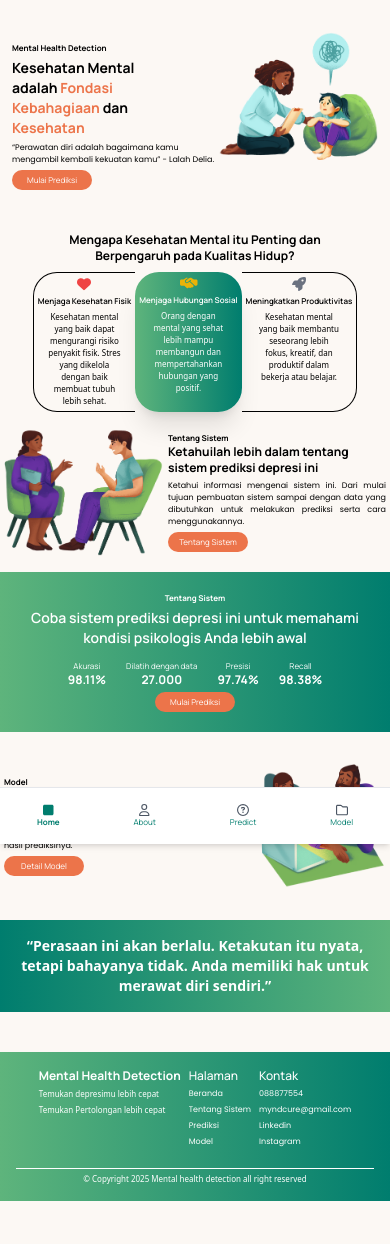
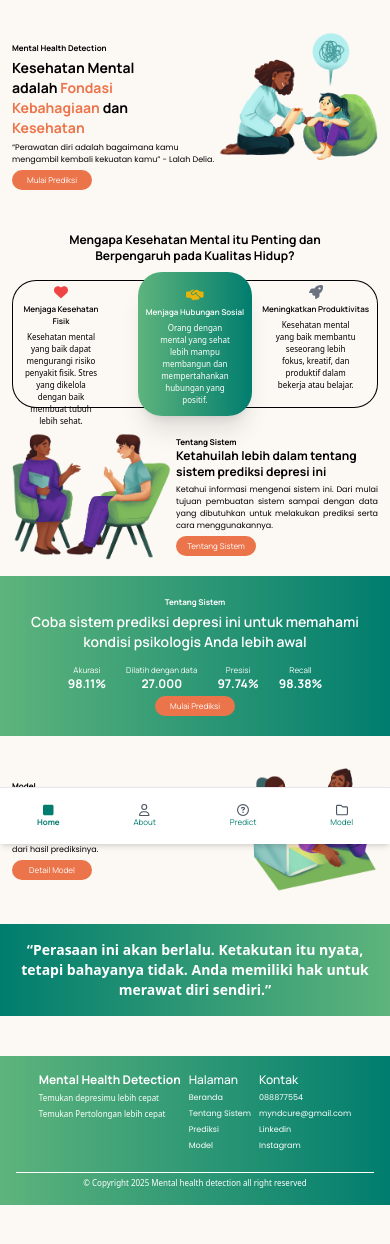
Before and after one commit to injanisgg/mhealth, a React (Vite) app in the folder frontend-react/: page / in a window 390 px wide. Shown: the top 1244 px of the page. Built offline with nearby package versions, Linux system fonts and the light colour scheme.

Commit message:
`Refactor CSS classes and styles in Footer and Home components`

```diff
--- a/frontend-react/src/components/Footer.jsx
+++ b/frontend-react/src/components/Footer.jsx
@@ -2,7 +2,7 @@ import React from 'react'
 
 function Footer() {
   return (
-    <div className='w-full mt-10 sm:mt-12 mb-14 sm:mb-0 bg-gradient-to-r from-light-green to-thick-green p-4 sm:p-2 md:p-5 lg:p-10 xl:p-16'>
+    <div className='w-full mt-10 sm:mt-12 bg-gradient-to-r from-light-green to-thick-green p-4 sm:p-2 md:p-5 lg:p-10 xl:p-16'>
       <div className="flex flex-col items-center gap-5">
         <div className="flex gap-2 sm:gap-8 md:gap-12 lg:gap-32 xl:gap-48 text-white">
           <div className="flex flex-col gap-1 sm:gap-3">
--- a/frontend-react/src/pages/Home.jsx
+++ b/frontend-react/src/pages/Home.jsx
@@ -8,10 +8,10 @@ import predictHome from '../img/predict-home.png';
 
 function Home() {
   return (
-  <div className='pb-0 sm:pb-16 md:pb-16 lg:pb-0 xl:pb-0'>
+  <div className='pb-14 sm:pb-16 md:pb-16 lg:pb-0 xl:pb-0'>
       {/* main banner */}
-      <div className="mx-1 sm:mx-1 md:mx-5 lg:mx-10 xl:mx-14">
-        <div className='w-full bg-transparent px-2 py-8 sm:px-4 sm:py-7 lg:mt-16 xl:mt-16'>
+      <div className="mx-3 sm:mx-1 md:mx-5 lg:mx-10 xl:mx-14">
+        <div className='w-full bg-transparent py-8 sm:px-4 sm:py-7 lg:mt-16 xl:mt-16'>
           <div className="flex items-center justify-around">
             <div className="flex flex-col gap-1 sm:gap-2 md:gap-5 lg:gap-10 xl:gap-16">
               <h1 className='text-[8px] sm:text-xl md:text-2xl lg:text-3xl xl:text-4xl font-main font-bold lg:hidden text-black'>Mental Health Detection</h1>
@@ -32,23 +32,23 @@ function Home() {
       </div>
 
     {/* section info the importance */}
-    <div className="mx-1 sm:mx-5 md:mx-10 lg:mx-16 xl:mx-20">
+    <div className="mx-3 sm:mx-5 md:mx-10 lg:mx-16 xl:mx-20">
       <div className="flex flex-col justify-center items-center gap-2 sm:gap-5 relative">
         <div className='flex justify-center text-center font-bold font-main text-xs sm:text-lg md:text-xl lg:text-2xl xl:text-3xl'>
           <h1>Mengapa Kesehatan Mental itu Penting dan <br /> Berpengaruh pada Kualitas Hidup?</h1>
         </div>
-        <div className="relative flex">
-          <div className='flex flex-col gap-1 sm:gap-2 items-center p-1 sm:p-2 md:p-4 lg:p-6 xl:p-8 border-black border-y border-l rounded-l-3xl'>
+        <div className="flex static">
+          <div className='absolute left-0 bottom-2 top-12 flex flex-col gap-1 sm:gap-2 items-center py-1 pl-2 pr-16 sm:p-2 md:p-4 lg:p-6 xl:p-8 border-black border-y border-l rounded-l-3xl'>
             <FontAwesomeIcon icon={faHeart} className='text-sm sm:text-3xl m:text-5xl lg:text-6xl xl:text-7xl text-red-500'/>
-            <h3 className='font-main font-semibold text-[8px] sm:text-xs md:text-sm lg:text-base xl:text-lg text-center'>Menjaga Kesehatan Fisik</h3>
+            <h3 className='w-20 font-main left-0 font-semibold text-[8px] sm:text-xs md:text-sm lg:text-base xl:text-lg text-center'>Menjaga Kesehatan Fisik</h3>
             <p className='w-20 sm:w-32 md:w-48 lg:w-52 xl:w-60 text-[8px] sm:text-xs md:text-sm lg:text-base xl:text-lg text-center'>Kesehatan mental yang baik dapat mengurangi risiko penyakit fisik. Stres yang dikelola dengan baik membuat tubuh lebih sehat.</p>
           </div>
-          <div className='relative z-10 shadow-xl flex flex-col gap-1 sm:gap-2 items-center rounded-3xl p-1 sm:p-3 md:p-6 lg:p-8 bg-gradient-to-r from-light-green to-thick-green text-white'>
+          <div className='relative z-10 h-36 shadow-xl flex flex-col gap-1 sm:gap-2 items-center rounded-3xl px-2 py-4 sm:p-3 md:p-6 lg:p-8 bg-gradient-to-r from-light-green to-thick-green text-white'>
             <FontAwesomeIcon icon={faHandshakeSimple} className='text-sm sm:text-5xl md:text-5xl lg:text-6xl xl:text-7xl text-yellow-500'/>
             <h3 className='font-main font-semibold text-[8px] sm:text-xs md:text-sm lg:text-base xl:text-lg text-center'>Menjaga Hubungan Sosial</h3>
             <p className='w-20 sm:w-36 md:w-48 lg:w-52 xl:w-60 text-[8px] sm:text-xs md:text-sm lg:text-base xl:text-lg text-center'>Orang dengan mental yang sehat lebih mampu membangun dan mempertahankan hubungan yang positif.</p>
           </div>
-          <div className='relative flex flex-col gap-1 sm:gap-2 items-center p-1 sm:p-2 md:p-4 border-black border-y border-r rounded-r-3xl'>
+          <div className='absolute right-0 bottom-2 top-12 flex flex-col gap-1 sm:gap-2 items-center py-1 pr-2 pl-16 sm:p-2 md:p-4 border-black border-y border-r rounded-r-3xl'>
             <FontAwesomeIcon icon={faRocket} className='text-sm sm:text-3xl md:text-5xl lg:text-6xl xl:text-7xl text-gray-500'/>
             <h3 className='font-main font-semibold text-[8px] sm:text-xs md:text-sm lg:text-base xl:text-lg text-center'>Meningkatkan Produktivitas</h3>
             <p className='w-20 sm:w-32 md:w-48 lg:w-52 xl:w-60 text-[8px] sm:text-xs md:text-sm lg:text-base xl:text-lg text-center'>Kesehatan mental yang baik membantu seseorang lebih fokus, kreatif, dan produktif dalam bekerja atau belajar.</p>
@@ -58,7 +58,7 @@ function Home() {
     </div>
 
     {/* section for page about */}
-    <div className="mx-1 my-4 sm:mx-4 sm:my-7 md:mx-8 md:my-9 lg:mx-20 lg:my-11 lg:mt-16 xl:mx-24 xl:my-13 xl:mt-16">
+    <div className="mx-3 my-4 sm:mx-4 sm:my-7 md:mx-8 md:my-9 lg:mx-20 lg:my-11 lg:mt-16 xl:mx-24 xl:my-13 xl:mt-16">
       <div className='w-full bg-transparent'>
         <div className="flex items-center justify-center gap-1 sm:gap-2 md:gap-4 lg:gap-6 xl:gap-8">
           <img src={aboutHome} alt="Woman with girl" className='w-40 sm:w-56 md:w-64 lg:w-72 xl:w-96' />
@@ -112,7 +112,7 @@ function Home() {
       </div>
 
     {/* section info page model */}
-    <div className='mx-1 my-8 sm:mx-4 md:mx-8 lg:mx-20 sm:my-7 md:my-9 lg:my-11 lg:mt-16 xl:mx-28 xl:my-13 xl:mt-16'>
+    <div className='mx-3 my-8 sm:mx-4 md:mx-8 lg:mx-20 sm:my-7 md:my-9 lg:my-11 lg:mt-16 xl:mx-28 xl:my-13 xl:mt-16'>
       <div className="flex items-center justify-center">
         <div className="flex flex-col gap-1 sm:gap-1 md:gap-4 lg:gap-6 xl:gap-8">
           <h1 className='text-[8px] sm:text-[8px] md:text-sm lg:text-base xl:text-lg font-bold font-main text-black'>Model</h1>
```
